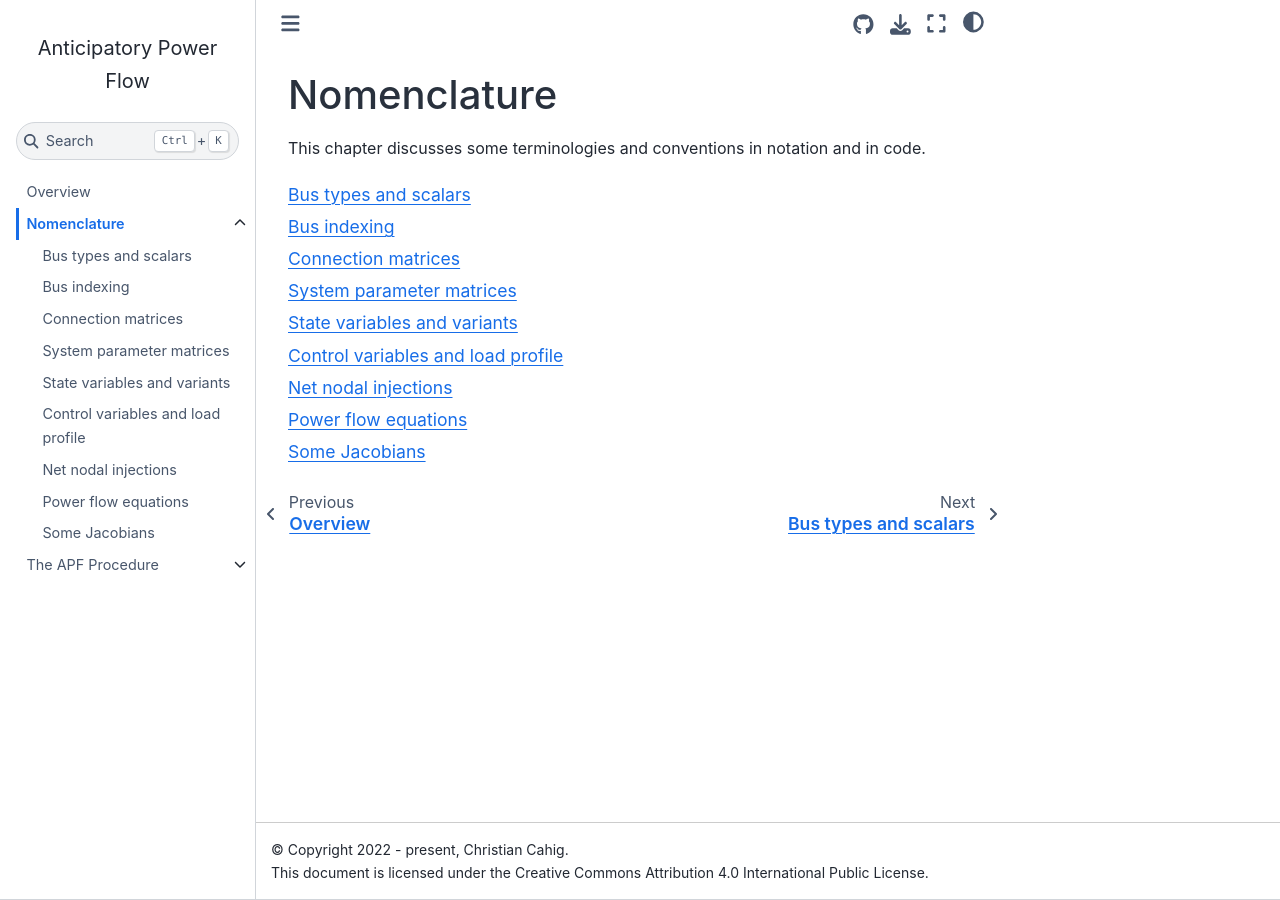
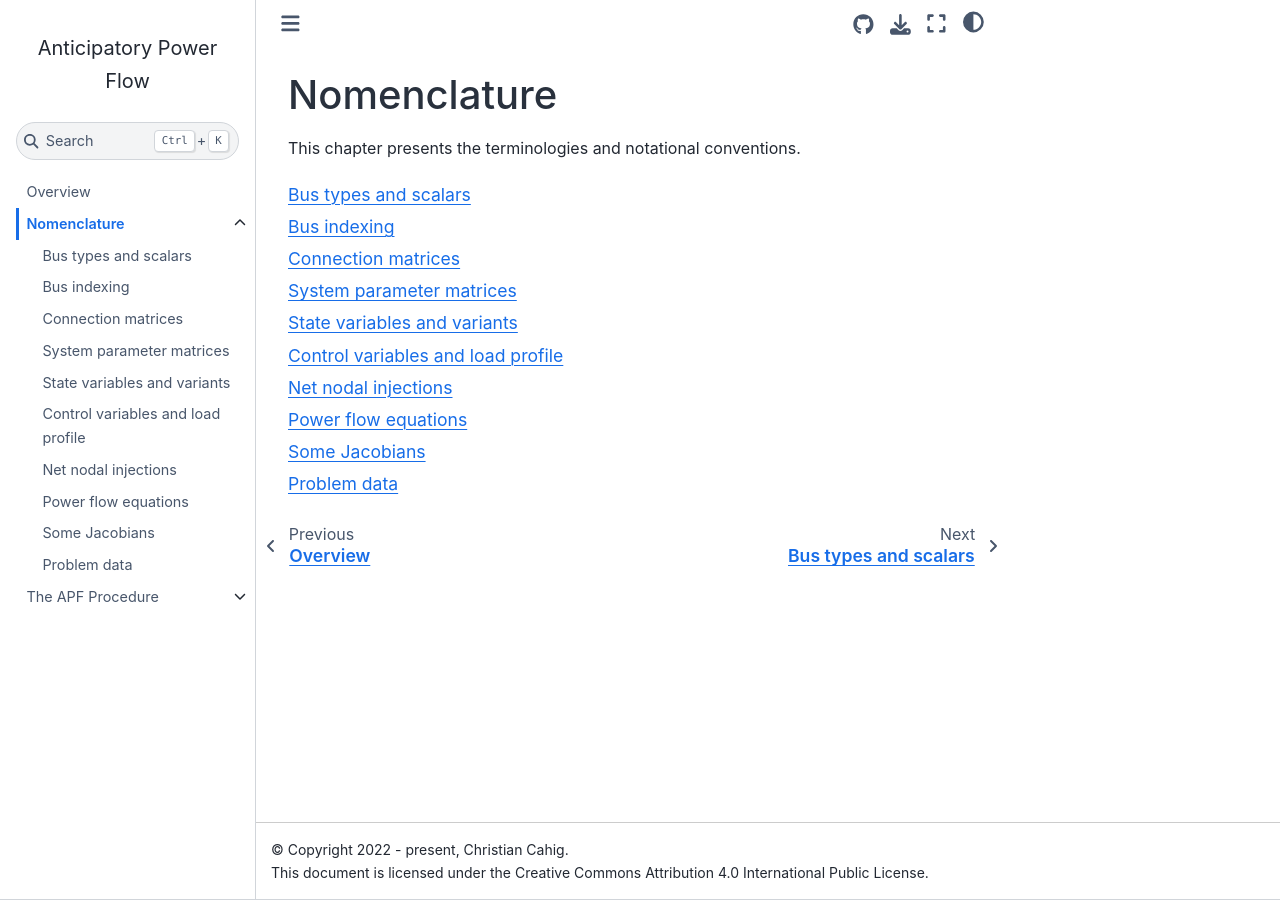
Before and after one commit to christian-cahig/apf-primer, a Jupyter Book: the page built from nomenclature/main.md, in a window 1280 px wide. Built offline with Jupyter Book 1.0.4 settings and Sphinx 7.4.7 and the Sphinx Book theme 1.1.4, drawn with Linux system fonts in a browser that asks for light colours; pages that are not in the unit, such as notebooks, are missing from menus.

Commit message:
Finish section "Problem data"

````diff
--- a/_toc.yml
+++ b/_toc.yml
@@ -16,10 +16,11 @@ chapters:
   - file: nomenclature/net-nodal-injections
   - file: nomenclature/power-flow-equations
   - file: nomenclature/some-jacobians
-- file: problem-data/main
-  sections:
-  - file: problem-data/snapshot-data
-  - file: problem-data/dispatch-data
+  - file: nomenclature/problem-data
+# - file: problem-data/main
+#   sections:
+#   - file: problem-data/snapshot-data
+#   - file: problem-data/dispatch-data
 - file: apf-procedure/main
   sections:
   - file: apf-procedure/anticipate-injs
--- a/nomenclature/main.md
+++ b/nomenclature/main.md
@@ -1,7 +1,7 @@
 (nom:main)=
 # Nomenclature
 
-This chapter discusses some terminologies and conventions in notation and in code.
+This chapter presents the terminologies and notational conventions.
 
 ```{tableofcontents}
 ```
````
Also changed, not shown: nomenclature/problem-data.md (added, +40 -0 lines).
